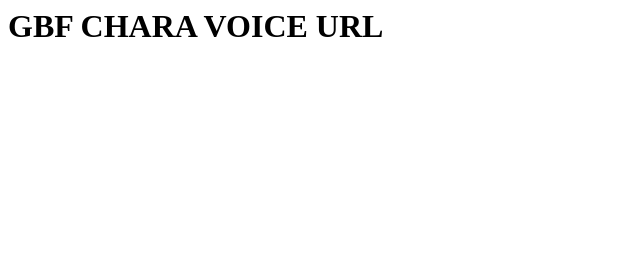
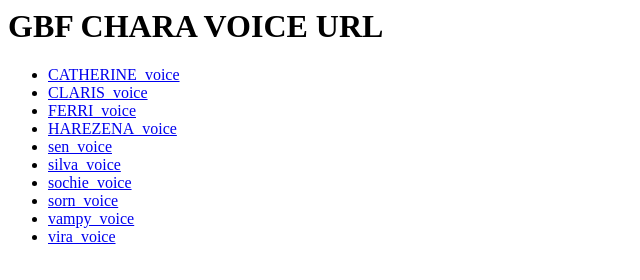
Before and after one commit to pascalmail/gbf-voice-search, a plain HTML site: page index.html in a window 1280 px wide. Shown: the whole page, without its empty margins (0-640 px from the left). Drawn offline with Linux system fonts and the light colour scheme.

Commit message:
Add new entry for the found voice.

```diff
--- a/index.html
+++ b/index.html
@@ -2,6 +2,17 @@
 <head></head>
 <body>
     <h1> GBF CHARA VOICE URL </h1>
-
+    <ul>
+        <li><a href="FOUND/CATHERINE_voice.html">CATHERINE_voice</a></li>
+        <li><a href="FOUND/CLARIS_voice.html">CLARIS_voice</a></li>
+        <li><a href="FOUND/FERRI_voice.html">FERRI_voice</a></li>
+        <li><a href="FOUND/HAREZENA_voice.html">HAREZENA_voice</a></li>
+        <li><a href="FOUND/sen_voice.html">sen_voice</a></li>
+        <li><a href="FOUND/silva_voice.html">silva_voice</a></li>
+        <li><a href="FOUND/sochie_voice.html">sochie_voice</a></li>
+        <li><a href="FOUND/sorn_voice.html">sorn_voice</a></li>
+        <li><a href="FOUND/vampy_voice.html">vampy_voice</a></li>
+        <li><a href="FOUND/vira_voice.html">vira_voice</a></li>
+    </ul>
 </body>
 </html>
```
